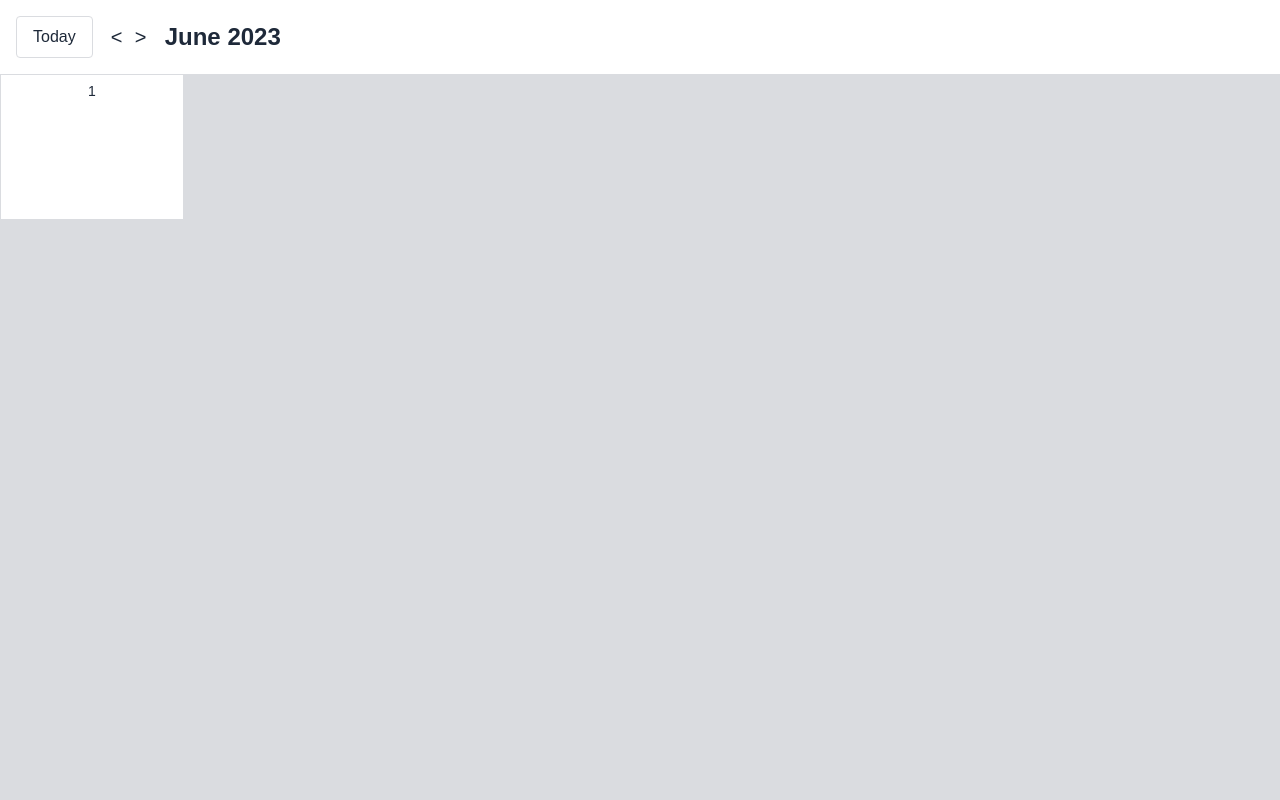
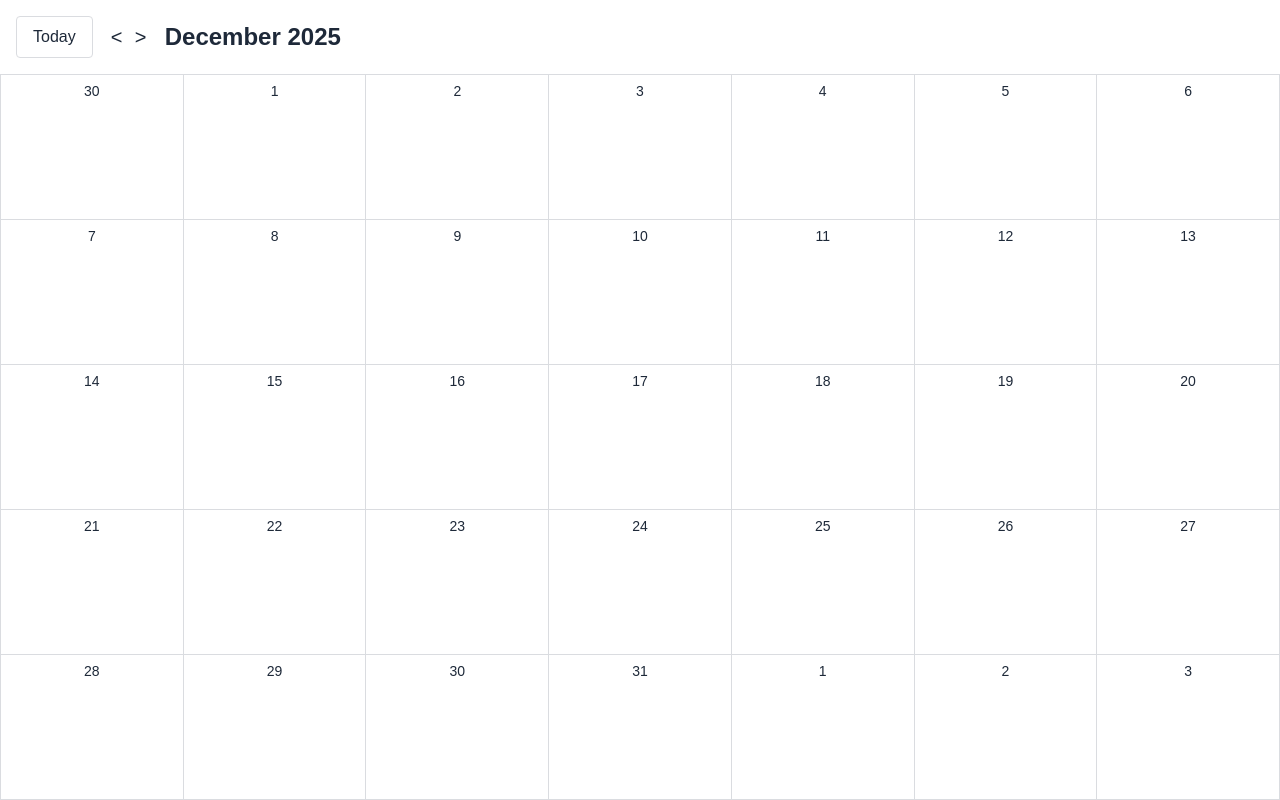
Before and after one commit to RodeoRhodia/google-calendar-clone, a React (Vite) app: page / in a window 1280 px wide. Built offline with nearby package versions, Linux system fonts and the light colour scheme.

Commit message:
dynamic days display

```diff
--- a/src/components/Calendar.tsx
+++ b/src/components/Calendar.tsx
@@ -1,11 +1,14 @@
 import { CalendarHeader } from "./CalendarHeader";
 import { CalendarGrid } from "./CalendarGrid";
+import { useState } from "react";
 
 export default function Calendar() {
+	const [currentDate, setCurrentDate] = useState<Date>(new Date());
+
     return (
         <div className="h-full flex flex-col text-gray-800">
-            <CalendarHeader />
-            <CalendarGrid />
+            <CalendarHeader currentDate={currentDate} setCurrentDate={setCurrentDate}/>
+            <CalendarGrid currentDate={currentDate}/>
         </div>
     );
 }
--- a/src/components/CalendarGrid.tsx
+++ b/src/components/CalendarGrid.tsx
@@ -1,6 +1,17 @@
 import { DayCell, type DayCellProps } from "./DayCell";
+import {
+    eachDayOfInterval,
+    startOfWeek,
+    startOfMonth,
+    endOfWeek,
+    endOfMonth,
+} from "date-fns";
 
-export function CalendarGrid() {
+type CalendarGridProps = {
+    currentDate: Date;
+};
+
+export function CalendarGrid({ currentDate }: CalendarGridProps) {
     // Sample data matching the reference HTML
     const daysFixed: DayCellProps[] = [
         // Week 1
@@ -169,7 +180,14 @@ export function CalendarGrid() {
         { dayNumber: 1, isNonMonthDay: true },
     ];
 
-	const days: DayCellProps[] = [{ dayNumber: 1}];
+    const visibleDatesInterval: Date[] = eachDayOfInterval({
+        start: startOfWeek(startOfMonth(currentDate)),
+        end: endOfWeek(endOfMonth(currentDate)),
+    });
+
+    const days: DayCellProps[] = visibleDatesInterval.map((date) => {
+        return { dayNumber: date.getDate() };
+    });
 
     return (
         <div className="flex-1 min-h-0 overflow-y-auto grid grid-cols-7 grid-rows-5 bg-border-color gap-px p-px">
--- a/src/components/CalendarHeader.tsx
+++ b/src/components/CalendarHeader.tsx
@@ -1,18 +1,39 @@
-export function CalendarHeader() {
+import { format, addMonths, subMonths } from "date-fns";
+
+type CalendarHeaderProps = {
+    currentDate: Date;
+    setCurrentDate: (date: Date | ((prevDate: Date) => Date)) => void;
+};
+
+export function CalendarHeader({ currentDate, setCurrentDate,}: CalendarHeaderProps) {
+    const displayMonthAndYear = format(currentDate, "LLLL yyyy");
+
+    function showPreviousMonth() {
+        setCurrentDate((currentMonth) => {
+            return subMonths(currentMonth, 1);
+        });
+    }
+
+    function showNextMonth() {
+        setCurrentDate((currentMonth) => {
+            return addMonths(currentMonth, 1);
+        });
+    }
+
     return (
         <div className="p-4 w-full flex items-center">
             <button className="bg-none border border-border-color rounded px-4 py-2 text-base cursor-pointer transition-colors duration-250 text-gray-800 hover:bg-gray-100 mr-2">
                 Today
             </button>
             <div className="mr-2">
-                <button className="cursor-pointer bg-none border-none text-xl w-8 h-8 p-0 text-center rounded-full transition-colors duration-250 text-gray-800 hover:bg-gray-100 -mr-2">
+                <button onClick={showPreviousMonth} className="cursor-pointer bg-none border-none text-xl w-8 h-8 p-0 text-center rounded-full transition-colors duration-250 text-gray-800 hover:bg-gray-100 -mr-2">
                     &lt;
                 </button>
-                <button className="cursor-pointer bg-none border-none text-xl w-8 h-8 p-0 text-center rounded-full transition-colors duration-250 text-gray-800 hover:bg-gray-100">
+                <button onClick={showNextMonth} className="cursor-pointer bg-none border-none text-xl w-8 h-8 p-0 text-center rounded-full transition-colors duration-250 text-gray-800 hover:bg-gray-100">
                     &gt;
                 </button>
             </div>
-            <span className="text-2xl font-bold">June 2023</span>
+            <span className="text-2xl font-bold">{displayMonthAndYear}</span>
         </div>
     );
 }
```
